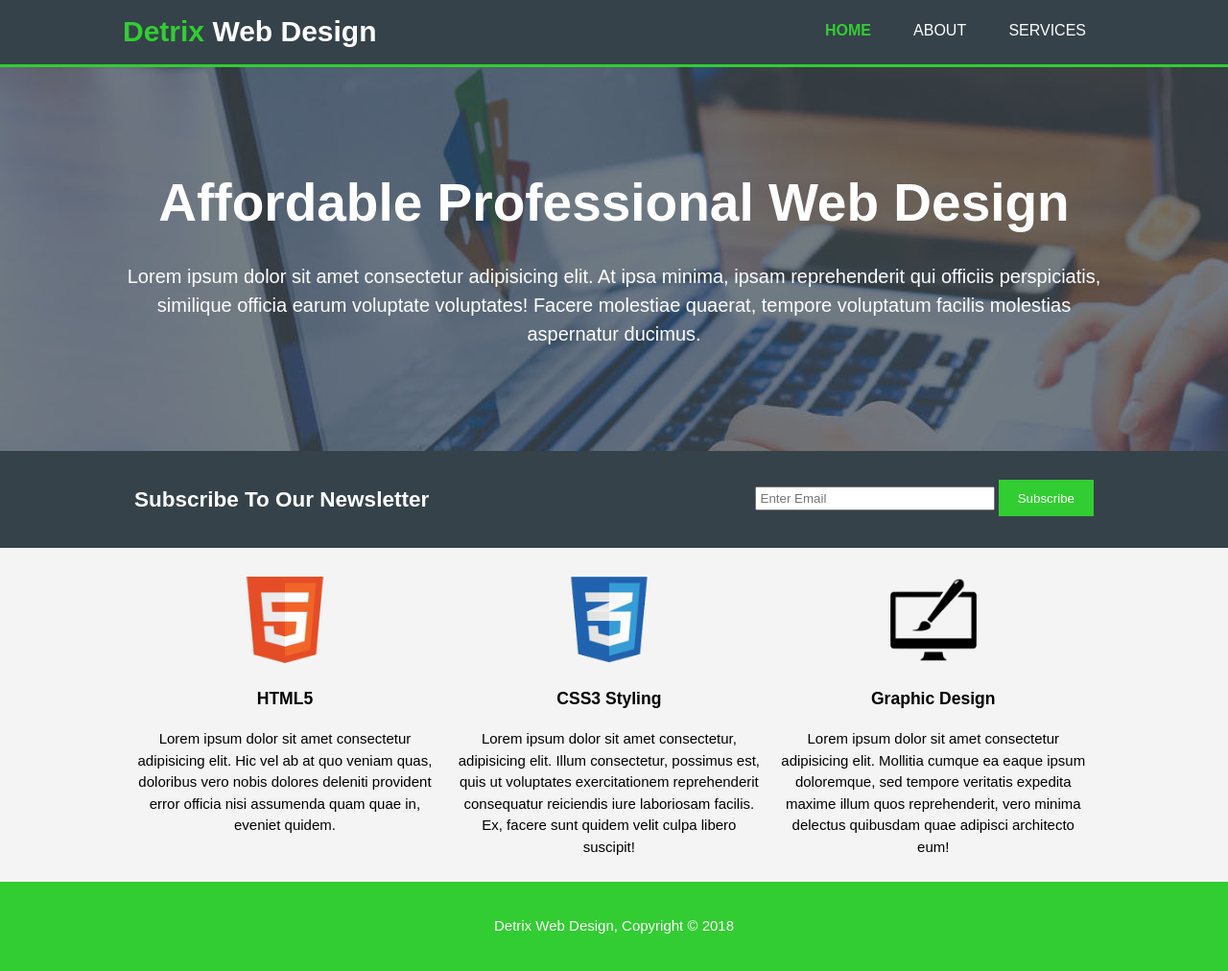
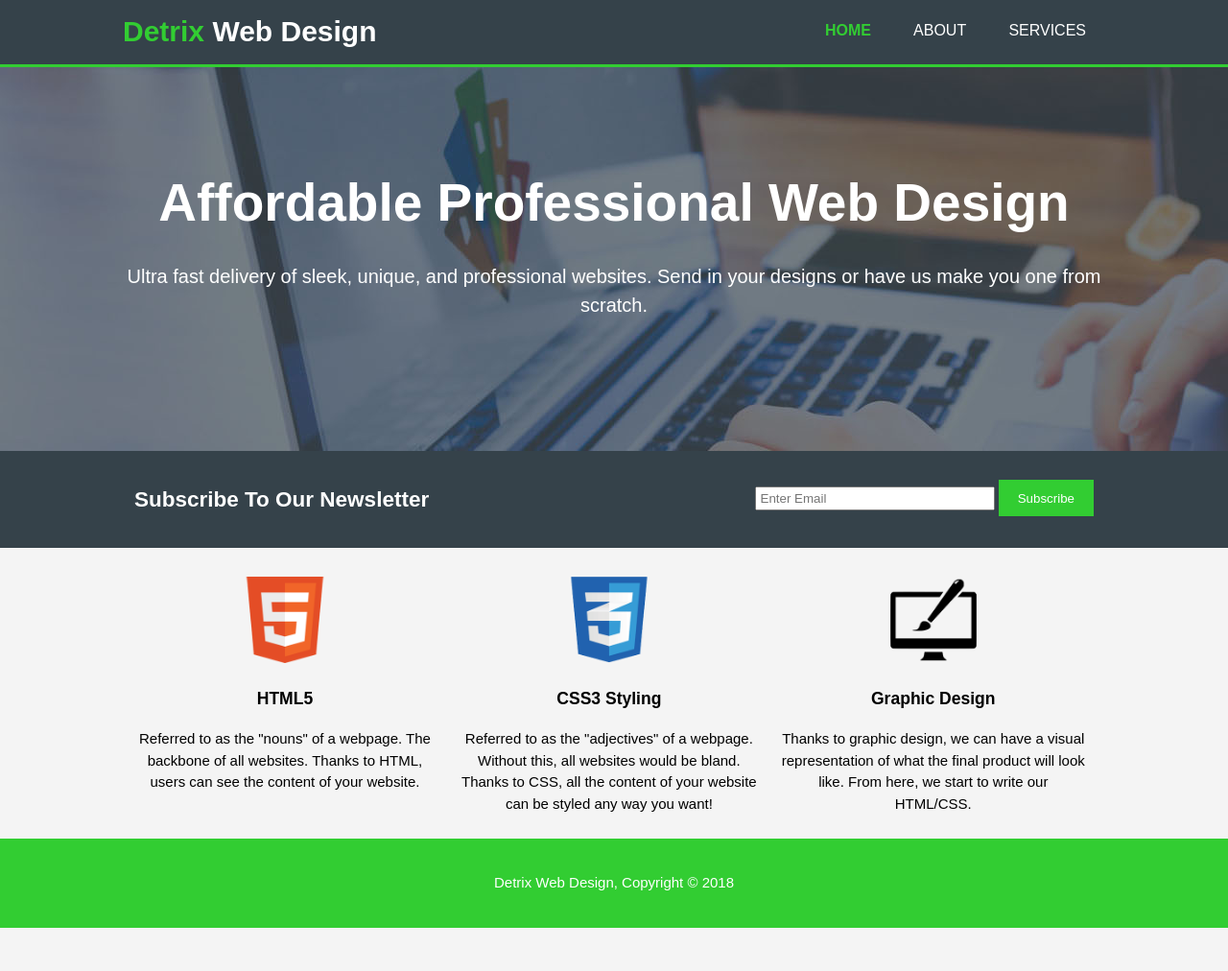
Before and after one commit to SaladinsRevenge/detrix, a plain HTML site: page index.html in a window 1280 px wide. Shown: the whole page at 96% size. After the commit the page ends 967 px from the top, so only its background shows below. Drawn offline with Linux system fonts and the light colour scheme.

Commit message:
Edited all lorem text

```diff
--- a/index.html
+++ b/index.html
@@ -1,5 +1,6 @@
 <!DOCTYPE html>
 <html lang="en">
+
 <head>
   <meta charset="UTF-8">
   <meta name="viewport" content="width=device-width, initial-scale=1.0">
@@ -9,17 +10,25 @@
   <title>Detrix Web Design | Welcome</title>
   <link rel="stylesheet" href="css/style.css">
 </head>
+
 <body>
   <header>
     <div class="container">
       <div id="branding">
-          <h1><span class="highlight">Detrix</span> Web Design</h1>
+        <h1>
+          <span class="highlight">Detrix</span> Web Design</h1>
       </div>
       <nav>
         <ul>
-            <li class="current"><a href="index.html">Home</a></li>
-            <li><a href="about.html">About</a></li>
-            <li><a href="services.html">Services</a></li>
+          <li class="current">
+            <a href="index.html">Home</a>
+          </li>
+          <li>
+            <a href="about.html">About</a>
+          </li>
+          <li>
+            <a href="services.html">Services</a>
+          </li>
         </ul>
       </nav>
     </div>
@@ -28,7 +37,8 @@
   <section id="showcase">
     <div class="container">
       <h1>Affordable Professional Web Design</h1>
-        <p>Lorem ipsum dolor sit amet consectetur adipisicing elit. At ipsa minima, ipsam reprehenderit qui officiis perspiciatis, similique officia earum voluptate voluptates! Facere molestiae quaerat, tempore voluptatum facilis molestias aspernatur ducimus.</p>
+      <p>Ultra fast delivery of sleek, unique, and professional websites. Send in your designs or have us make you one from
+        scratch.</p>
     </div>
   </section>
 
@@ -47,17 +57,20 @@
       <div class="box">
         <img src="img/logo_html.png" alt="HTML5 logo">
         <h3>HTML5</h3>
-            <p>Lorem ipsum dolor sit amet consectetur adipisicing elit. Hic vel ab at quo veniam quas, doloribus vero nobis dolores deleniti provident error officia nisi assumenda quam quae in, eveniet quidem.</p>
+        <p>Referred to as the "nouns" of a webpage. The backbone of all websites. Thanks to HTML, users can see the content
+          of your website.</p>
       </div>
       <div class="box">
         <img src="img/logo_css.png" alt="CSS3 logo">
         <h3>CSS3 Styling</h3>
-            <p>Lorem ipsum dolor sit amet consectetur, adipisicing elit. Illum consectetur, possimus est, quis ut voluptates exercitationem reprehenderit consequatur reiciendis iure laboriosam facilis. Ex, facere sunt quidem velit culpa libero suscipit!</p>
+        <p>Referred to as the "adjectives" of a webpage. Without this, all websites would be bland. Thanks to CSS, all the content
+          of your website can be styled any way you want!</p>
       </div>
       <div class="box">
         <img src="img/logo_brush.png" alt="">
         <h3>Graphic Design</h3>
-            <p>Lorem ipsum dolor sit amet consectetur adipisicing elit. Mollitia cumque ea eaque ipsum doloremque, sed tempore veritatis expedita maxime illum quos reprehenderit, vero minima delectus quibusdam quae adipisci architecto eum!</p>
+        <p>Thanks to graphic design, we can have a visual representation of what the final product will look like. From here,
+          we start to write our HTML/CSS.</p>
       </div>
     </div>
   </section>
@@ -66,4 +79,5 @@
     <p>Detrix Web Design, Copyright &copy; 2018</p>
   </footer>
 </body>
+
 </html>
```
Also changed, not shown: about.html (+20 -7 lines), services.html (+26 -10 lines). Lines whose indentation alone changed are shown as unchanged.
